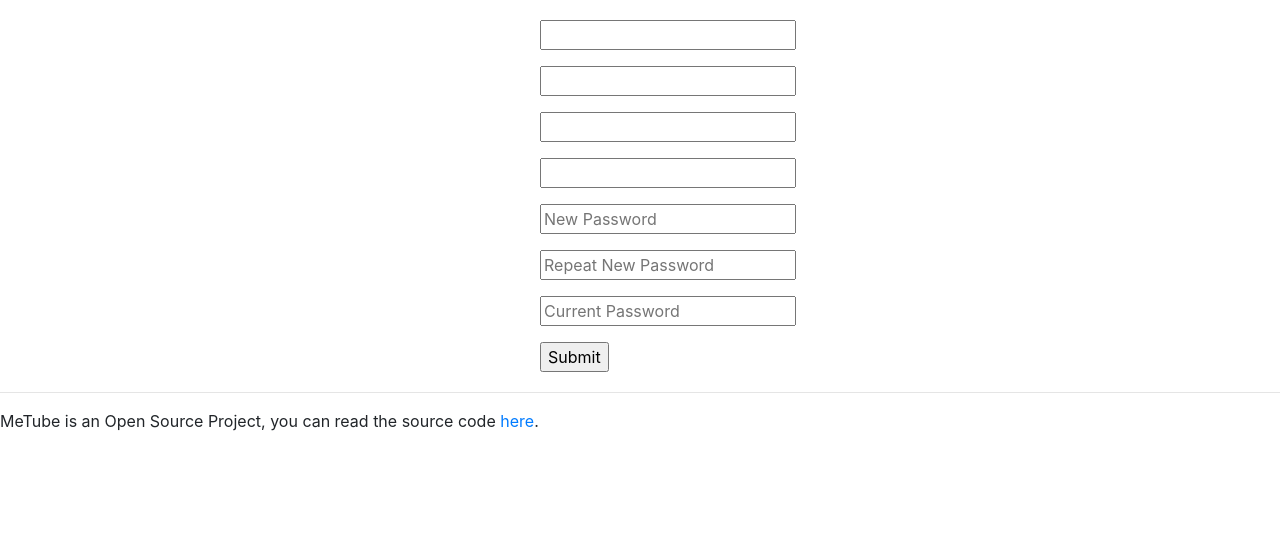
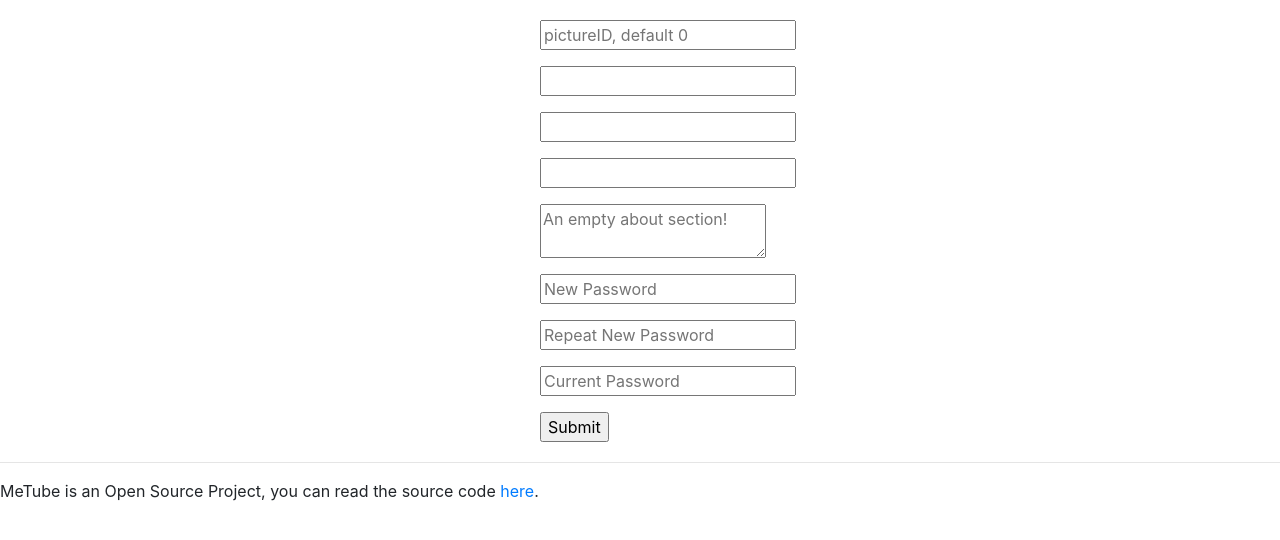
Before and after one commit to reginaldFerland/4620_MeTube, a PHP site: page /profile_edit.php in a window 1280 px wide. Shown: the part 70-610 px from the top of the page. Run offline with PHP 8.4, Linux system fonts and the light colour scheme; the visitor is signed in with stand-in values (Sample User, id 1); data that the repository does not hold is empty.

Commit message:
profile now has about section

```diff
--- a/profile_edit.php
+++ b/profile_edit.php
@@ -22,6 +22,9 @@ if($lname == "NULL") {
 }
 $email = $result_row["email"];
 $about = $result_row["about"];
+if(empty($about) or is_null($about) or !isset($about)) {
+    $about = "An empty about section!";
+}
 $join_date = $result_row["join_date"];
 $uploads = $result_row["uploads"];
 $profile_pic = $result_row["mediaID"];
@@ -43,7 +46,7 @@ $profile_url = $profile_row["path"];
 
 <form action="update_profile.php" method="post" style="max-width:200px; margin: 20px" class="mx-auto">
     <div class="form-group">
-        <input type="text" name="profile">
+        <input type="text" name="profile" placeholder="pictureID, default 0">
     </div>
     <div class="form-group">
         <input type="text" name="fname" placeholder="<?php echo $fname;?>">
@@ -53,6 +56,9 @@ $profile_url = $profile_row["path"];
     </div>
     <div class="form-group">
         <input type="text" name="email" placeholder="<?php echo $email;?>">
+    </div>
+    <div class="form-group">
+        <textarea type="text" name="about" placeholder="<?php echo $about;?>"></textarea>
     </div>
     <div class="form-group">
         <input  type="password" name="passowrd1" placeholder="New Password">
--- a/update_profile.php
+++ b/update_profile.php
@@ -11,6 +11,7 @@ $pic = $_POST['profile'];
 $fname = $_POST['fname'];
 $lname = $_POST['lname'];
 $email = $_POST['email'];
+$about = $_POST['about'];
 $new_password = $_POST['passowrd1'];
 $new_password2 = $_POST['passowrd2'];
 $password = $_POST['password'];
@@ -48,6 +49,10 @@ if(!empty($email)) {
     $UPDATE .= "email = '" .$email ."', ";
 }
 
+if(!empty($about)) {
+    $UPDATE .= "about = '" . $about ."', ";
+}
+
 if(!empty($new_password)) {
     $UPDATE .= "password = '" .$new_password ."', ";
 }
```
Also changed, not shown: profile.php (+9 -4 lines).
